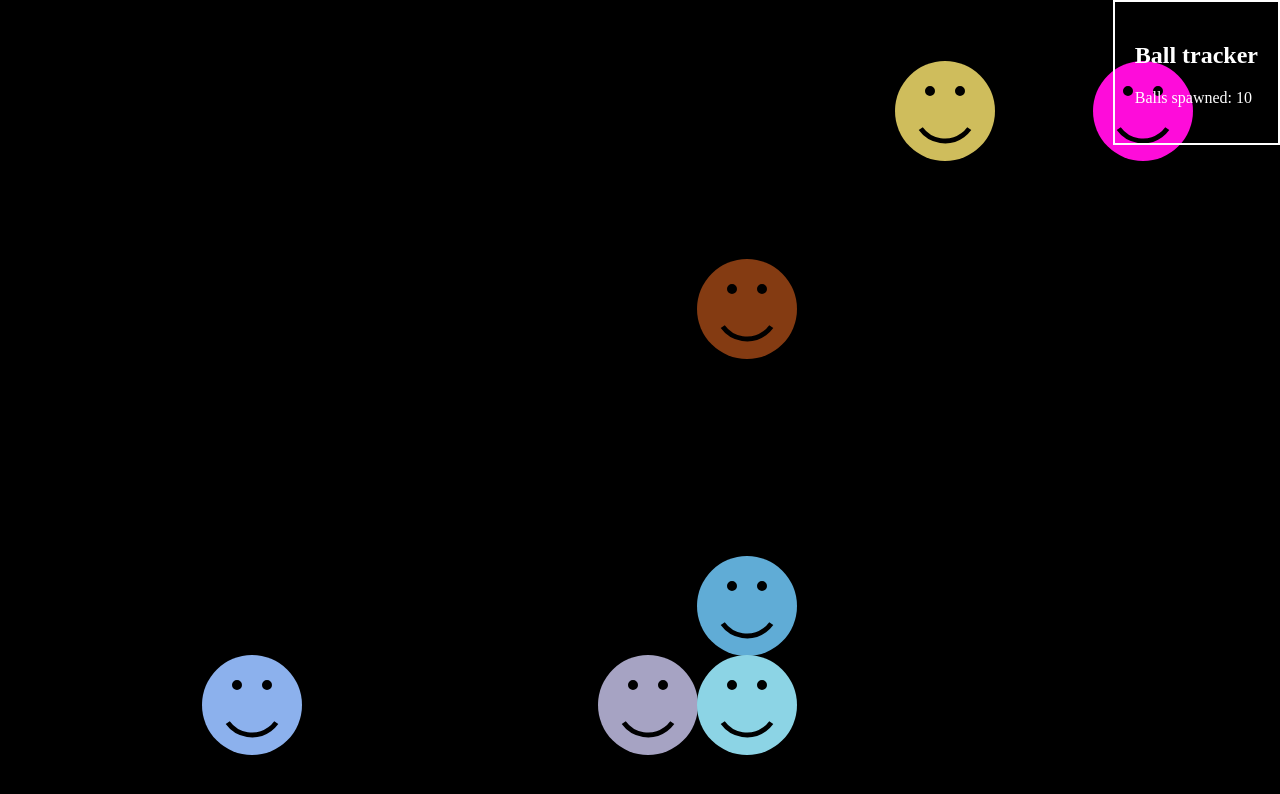
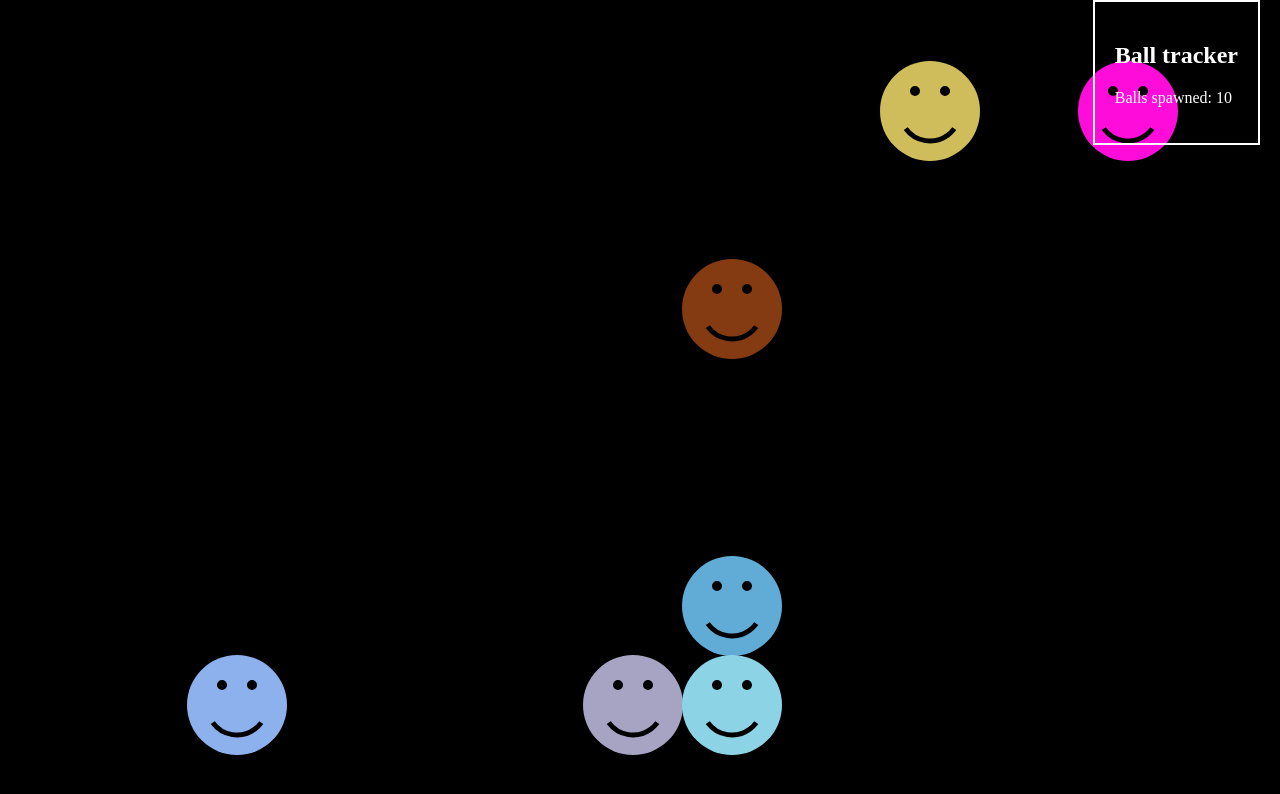
Before and after one commit to moltas/Javascript-exercises, a plain HTML site: page Canvas/FloatingBalls.html in a window 1280 px wide. Drawn offline with Linux system fonts and the light colour scheme.

Commit message:
Fixed readme

```diff
--- a/Canvas/FloatingBalls.html
+++ b/Canvas/FloatingBalls.html
@@ -5,10 +5,11 @@
 	<style>
 		body {
 			background: black;
+			max-width: 100%;
 		}
 		.scoreboard {
 			position: absolute;
-			right: 0;
+			right: 20px;
 			top: 0;
 			border: 2px solid white;
 			color: white;
@@ -31,7 +32,7 @@
 		  var canvas = document.getElementById("canvas");
 		  var ctx = canvas.getContext("2d");
 
-		  var W = window.innerWidth, H = window.innerHeight;
+		  var W = window.innerWidth - 30, H = window.innerHeight;
 		  canvas.width = W;
 		  canvas.height = H;
 
```
Also changed, not shown: Canvas/readme.md.
